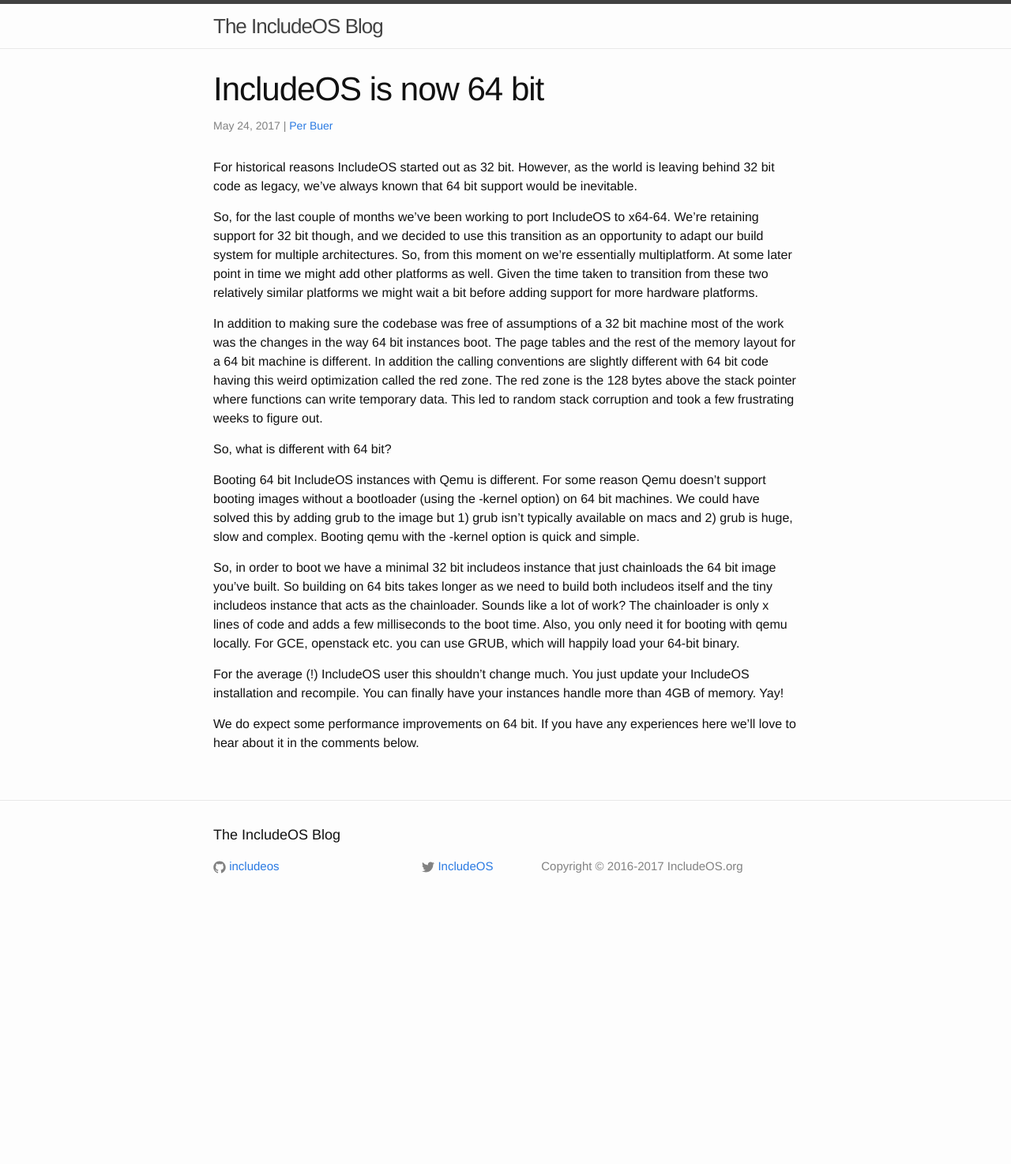
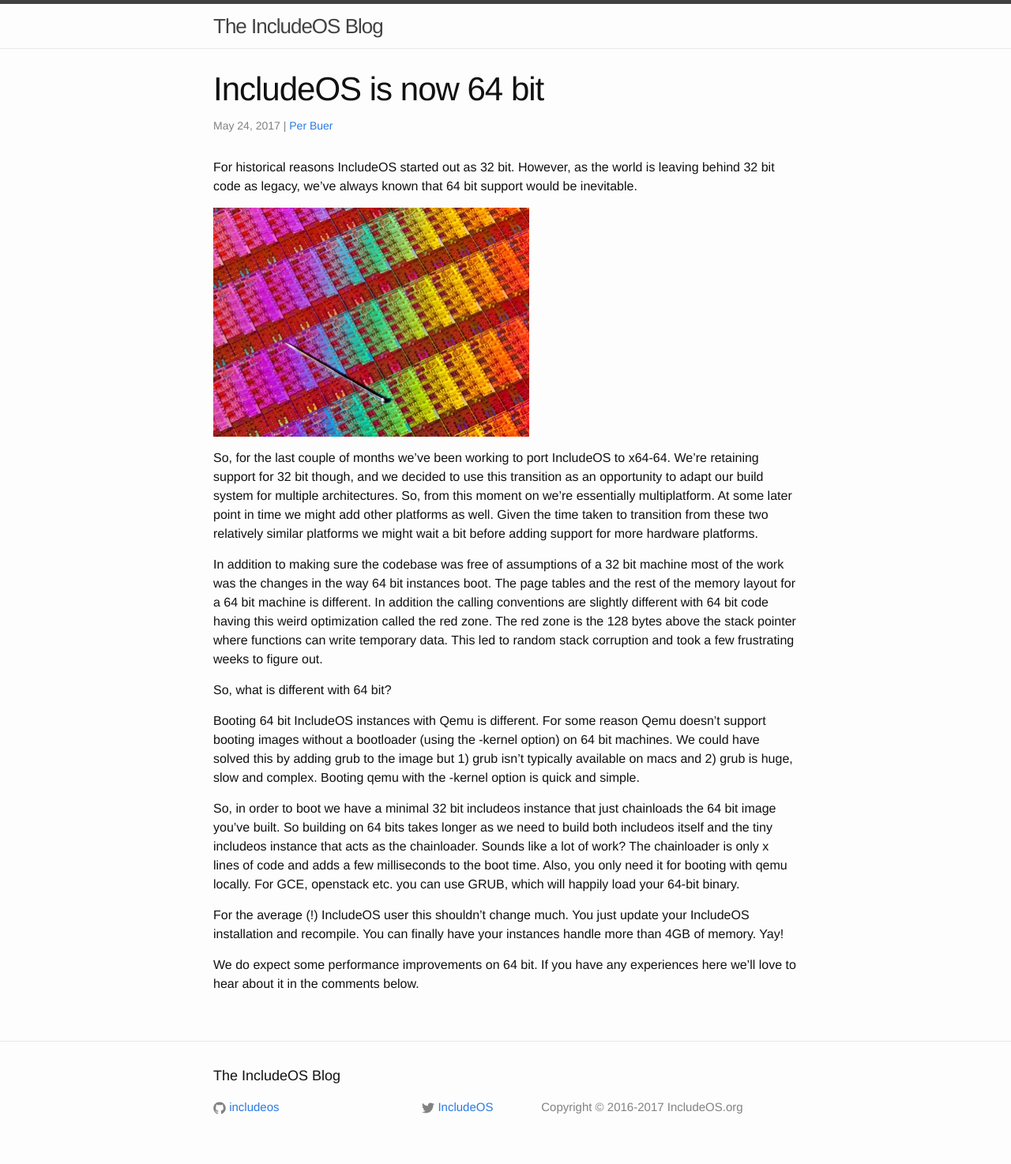
Before and after one commit to mnordsletten/includeos.github.io, a Jekyll site: the page built from _posts/2017-05-24-includeos-is-now-64bit.markdown, in a window 1280 px wide. Shown: the whole page at 79% size. Built offline with Jekyll 4.4.1, drawn with Linux system fonts in a browser that asks for light colours; comment, search, counter and statistics services are not loaded; before the commit the page ends 1169 px from its top, so only the background shows below that.

Commit message:
add image to latest 64 bit post

```diff
--- a/_posts/2017-05-24-includeos-is-now-64bit.markdown
+++ b/_posts/2017-05-24-includeos-is-now-64bit.markdown
@@ -9,6 +9,8 @@
 For historical reasons IncludeOS started out as 32 bit. However, as
 the world is leaving behind 32 bit code as legacy, we’ve always known
 that 64 bit support would be inevitable.
+
+![haswell]({{site-url}}/media/haswell_chip.jpg)
 
 So, for the last couple of months we’ve been working to port IncludeOS
 to x64-64. We’re retaining support for 32 bit though, and we decided
```
Also changed, not shown: media/haswell_chip.jpg (added).
